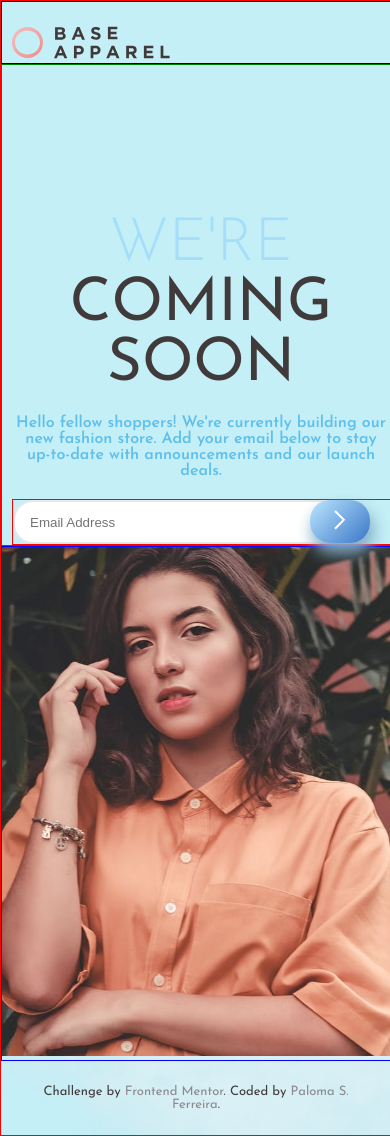
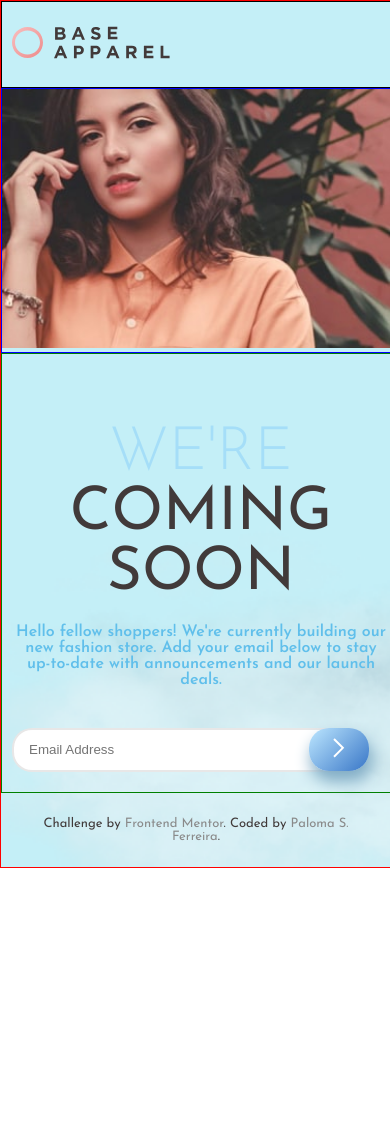
Before and after one commit to lomaferreira/email-page, a plain HTML site: page index.html in a window 390 px wide. After the commit the page ends 868 px from the top, so only its background shows below. Drawn offline with Linux system fonts and the light colour scheme.

Commit message:
add img mobile

```diff
--- a/index.html
+++ b/index.html
@@ -34,14 +34,16 @@
           </button>
         </div>
       </div>
-      <div class="img">
+      <picture class="img">
+        <source srcset="assets/hero-mobile.jpg" media="(max-width:800px)"  width="100%"
+          height="100%">
         <img
           src="./assets/hero-desktop.jpg"
           alt="mulher com camisa social laranja e cabelos castanhos, com a mão no queixo."
           width="100%"
           height="100%"
         />
-      </div>
+      </picture>
       <footer>
         Challenge by
         <a href="https://www.frontendmentor.io/?ref=challenge"
--- /dev/null
+++ b/script.js
@@ -0,0 +1,2 @@
+function changes(){
+}
--- a/style.css
+++ b/style.css
@@ -15,8 +15,7 @@ form {
 header {
   border: 1px solid black;
   grid-area: 1/1/2/1;
-  padding-left: 150px;
-  padding-top: 24px;
+  padding: 24px 150px;
 }
 .announcement {
   grid-area: 1/1/2/3;
@@ -31,7 +30,7 @@ header {
 }
 .announcement h1 {
   font-size: 80px;
-  margin-bottom: 20px;
+  padding-bottom: 20px;
   color: hsl(0, 6%, 24%);
   font-weight: 400;
 }
@@ -44,9 +43,9 @@ header {
   min-width: 300px;
 }
 .user {
-  border: 1px solid red;
   width: 380px;
   position: relative;
+  padding: 20px 0;
 }
 
 .user input {
@@ -119,10 +118,23 @@ footer > a:hover {
   .announcement h1 {
     font-size: 60px;
   }
-  .user{
+  .user {
     margin: 0 auto;
   }
-  .user button{
+  .user button {
     width: 60px;
   }
+  header {
+    order: 1;
+  }
+  .img {
+    order: 2;
+  }
+  .announcement {
+    order: 3;
+    padding-top: 70px;
+  }
+  footer {
+    order: 4;
+  }
 }
```
